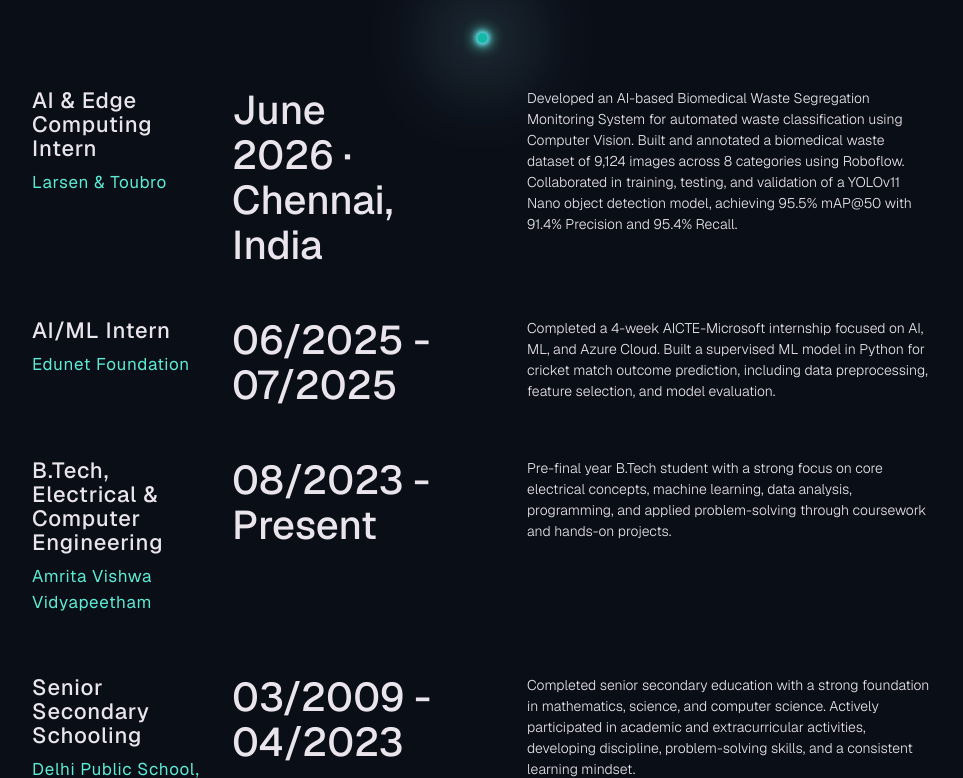
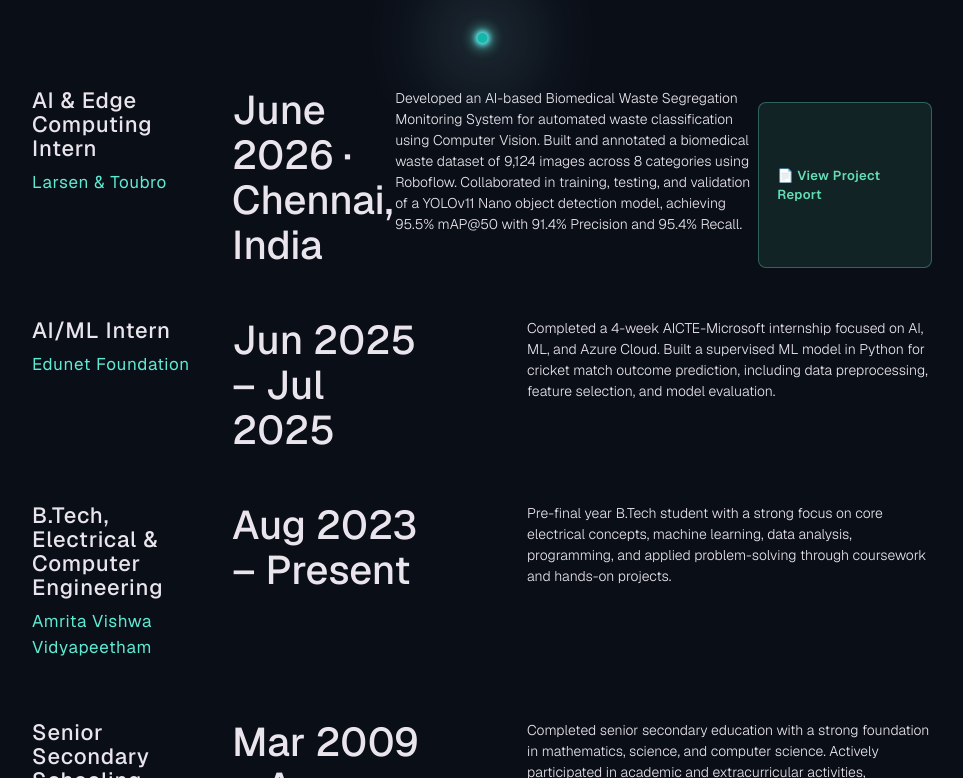
Before and after one commit to CoderAnush/ANUSH-PORTFOLIO, a Next.js app: page / in a window 1280 px wide. Shown: the part 2622-3400 px from the top of the page, without its empty margins (158-1121 px from the left). Built offline with nearby package versions, Linux system fonts and the light colour scheme; no server answers.

Commit message:
feat: full skills sync, project report link, consistent dates, bio-waste title & screenshot update

```diff
--- a/legacy/components/Career.tsx
+++ b/legacy/components/Career.tsx
@@ -24,6 +24,30 @@ const Career = () => {
             <p>
               Developed an AI-based Biomedical Waste Segregation Monitoring System for automated waste classification using Computer Vision. Built and annotated a biomedical waste dataset of 9,124 images across 8 categories using Roboflow. Collaborated in training, testing, and validation of a YOLOv11 Nano object detection model, achieving 95.5% mAP@50 with 91.4% Precision and 95.4% Recall.
             </p>
+            <a
+              href="/project_report.pdf"
+              target="_blank"
+              rel="noreferrer"
+              data-cursor="disable"
+              style={{
+                display: 'inline-flex',
+                alignItems: 'center',
+                gap: '8px',
+                marginTop: '14px',
+                padding: '8px 18px',
+                background: 'rgba(100, 220, 180, 0.1)',
+                border: '1px solid rgba(100, 220, 180, 0.35)',
+                borderRadius: '8px',
+                color: '#64dcb4',
+                fontSize: '13px',
+                fontWeight: '600',
+                textDecoration: 'none',
+                letterSpacing: '0.03em',
+                transition: 'background 0.2s'
+              }}
+            >
+              📄 View Project Report
+            </a>
           </div>
 
           <div className="career-info-box">
@@ -32,7 +56,7 @@ const Career = () => {
                 <h4>AI/ML Intern</h4>
                 <h5>Edunet Foundation</h5>
               </div>
-              <h3>06/2025 - 07/2025</h3>
+              <h3>Jun 2025 – Jul 2025</h3>
             </div>
             <p>
               Completed a 4-week AICTE-Microsoft internship focused on AI, ML, and Azure Cloud. Built a supervised ML model in Python for cricket match outcome prediction, including data preprocessing, feature selection, and model evaluation.
@@ -42,10 +66,10 @@ const Career = () => {
           <div className="career-info-box">
             <div className="career-info-in">
               <div className="career-role">
-                <h4>B.Tech, Electrical & Computer Engineering</h4>
+                <h4>B.Tech, Electrical &amp; Computer Engineering</h4>
                 <h5>Amrita Vishwa Vidyapeetham</h5>
               </div>
-              <h3>08/2023 - Present</h3>
+              <h3>Aug 2023 – Present</h3>
             </div>
             <p>
               Pre-final year B.Tech student with a strong focus on core electrical concepts, machine learning, data analysis, programming, and applied problem-solving through coursework and hands-on projects.
@@ -58,7 +82,7 @@ const Career = () => {
                 <h4>Senior Secondary Schooling</h4>
                 <h5>Delhi Public School, Ruby Park</h5>
               </div>
-              <h3>03/2009 - 04/2023</h3>
+              <h3>Mar 2009 – Apr 2023</h3>
             </div>
             <p>
               Completed senior secondary education with a strong foundation in mathematics, science, and computer science. Actively participated in academic and extracurricular activities, developing discipline, problem-solving skills, and a consistent learning mindset.
--- a/legacy/components/TechStack.tsx
+++ b/legacy/components/TechStack.tsx
@@ -14,7 +14,7 @@ const groupedSkills = [
     ]
   },
   {
-    category: "ML, CV & Data Science",
+    category: "ML & Deep Learning",
     skills: [
       { name: "TensorFlow", icon: "https://cdn.jsdelivr.net/gh/devicons/devicon@latest/icons/tensorflow/tensorflow-original.svg" },
       { name: "Keras", icon: "https://cdn.jsdelivr.net/gh/devicons/devicon@latest/icons/keras/keras-original.svg" },
@@ -22,21 +22,37 @@ const groupedSkills = [
       { name: "Pandas", icon: "https://cdn.jsdelivr.net/gh/devicons/devicon@latest/icons/pandas/pandas-original.svg" },
       { name: "NumPy", icon: "https://cdn.jsdelivr.net/gh/devicons/devicon@latest/icons/numpy/numpy-original.svg" },
       { name: "Matplotlib", icon: "https://cdn.jsdelivr.net/gh/devicons/devicon@latest/icons/matplotlib/matplotlib-original.svg" },
-      { name: "OpenCV", icon: "https://cdn.jsdelivr.net/gh/devicons/devicon@latest/icons/opencv/opencv-original.svg" },
-      { name: "Roboflow", icon: "https://avatars.githubusercontent.com/u/53104820?s=200&v=4" },
-      { name: "YOLOv8", icon: "https://cdn.jsdelivr.net/gh/devicons/devicon@latest/icons/opencv/opencv-original.svg" },
     ]
   },
   {
-    category: "Tools & Frameworks",
+    category: "Computer Vision",
+    skills: [
+      { name: "OpenCV", icon: "https://cdn.jsdelivr.net/gh/devicons/devicon@latest/icons/opencv/opencv-original.svg" },
+      { name: "YOLOv11", icon: "https://avatars.githubusercontent.com/u/53104820?s=200&v=4" },
+      { name: "Roboflow", icon: "https://avatars.githubusercontent.com/u/53104820?s=200&v=4" },
+      { name: "Object Detection", icon: "https://cdn.jsdelivr.net/gh/devicons/devicon@latest/icons/opencv/opencv-original.svg" },
+      { name: "Image Classification", icon: "https://cdn.jsdelivr.net/gh/devicons/devicon@latest/icons/tensorflow/tensorflow-original.svg" },
+      { name: "Data Augmentation", icon: "https://cdn.jsdelivr.net/gh/devicons/devicon@latest/icons/numpy/numpy-original.svg" },
+    ]
+  },
+  {
+    category: "AI Frameworks",
+    skills: [
+      { name: "LangChain", icon: "https://avatars.githubusercontent.com/u/126733545?s=200&v=4" },
+      { name: "LangGraph", icon: "https://avatars.githubusercontent.com/u/126733545?s=200&v=4" },
+    ]
+  },
+  {
+    category: "Development & Deployment",
     skills: [
       { name: "FastAPI", icon: "https://cdn.jsdelivr.net/gh/devicons/devicon@latest/icons/fastapi/fastapi-original.svg" },
+      { name: "Streamlit", icon: "https://cdn.jsdelivr.net/gh/devicons/devicon@latest/icons/streamlit/streamlit-original.svg" },
       { name: "Git", icon: "https://cdn.jsdelivr.net/gh/devicons/devicon@latest/icons/git/git-original.svg" },
       { name: "GitHub", icon: "https://cdn.jsdelivr.net/gh/devicons/devicon@latest/icons/github/github-original.svg" },
+      { name: "Roboflow", icon: "https://avatars.githubusercontent.com/u/53104820?s=200&v=4" },
+      { name: "Power BI", icon: "https://upload.wikimedia.org/wikipedia/commons/c/cf/New_Power_BI_Logo.svg" },
       { name: "VS Code", icon: "https://cdn.jsdelivr.net/gh/devicons/devicon@latest/icons/vscode/vscode-original.svg" },
       { name: "Jupyter", icon: "https://cdn.jsdelivr.net/gh/devicons/devicon@latest/icons/jupyter/jupyter-original.svg" },
-      { name: "Power BI", icon: "https://upload.wikimedia.org/wikipedia/commons/c/cf/New_Power_BI_Logo.svg" },
-      { name: "Streamlit", icon: "https://cdn.jsdelivr.net/gh/devicons/devicon@latest/icons/streamlit/streamlit-original.svg" },
       { name: "Figma", icon: "https://cdn.jsdelivr.net/gh/devicons/devicon@latest/icons/figma/figma-original.svg" },
       { name: "Canva", icon: "https://cdn.jsdelivr.net/gh/devicons/devicon@latest/icons/canva/canva-original.svg" },
     ]
--- a/legacy/components/Work.tsx
+++ b/legacy/components/Work.tsx
@@ -70,11 +70,11 @@ const projects = [
     link: 'https://github.com/CoderAnush/OPENLAB-PROJECT'
   },
   {
-    title: 'Biomedical Waste Segregation',
+    title: 'Biomedical Waste Segregation & Bin Recommendation',
     category: 'Computer Vision & Healthcare AI',
-    tools: 'Python, YOLOv8, Roboflow, OpenCV, Power BI, Streamlit',
-    description: 'Built an AI-powered biomedical waste monitoring system using YOLOv8 and Roboflow for real-time object detection. Automated waste classification into disposal bins with CSV logging for Power BI-driven analytics and hospital-grade compliance reporting.',
-    image: '/images/bio-waste.svg',
+    tools: 'Python, YOLOv11, Roboflow, OpenCV, Power BI, Streamlit',
+    description: 'AI-powered biomedical waste monitoring system using YOLOv11 and Roboflow for real-time object detection. Automatically classifies waste items into 8 categories and recommends the correct disposal bin. Achieved 95.5% mAP@50 with 91.4% Precision and 95.4% Recall. Features CSV logging and Power BI dashboards for analytics.',
+    image: '/images/bio-waste-app.png',
     link: 'https://github.com/CoderAnush/Compiling-Neural-Network-Models-Using-Automata-Theory'
   }
 ];
```
Also changed, not shown: public/images/bio-waste-app.png (added), public/sw.js, 1 other file (tests, documents, lock files or other folders).
